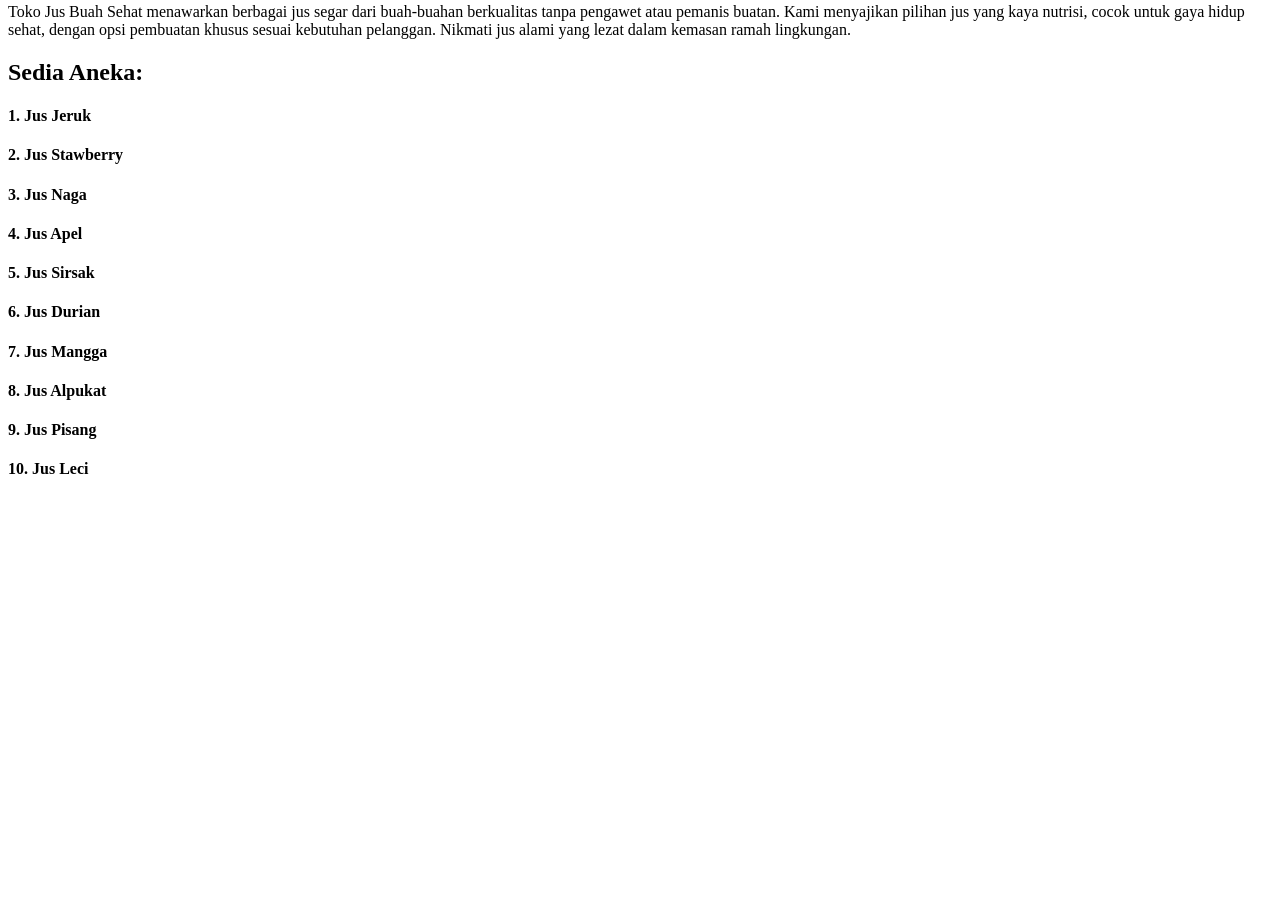
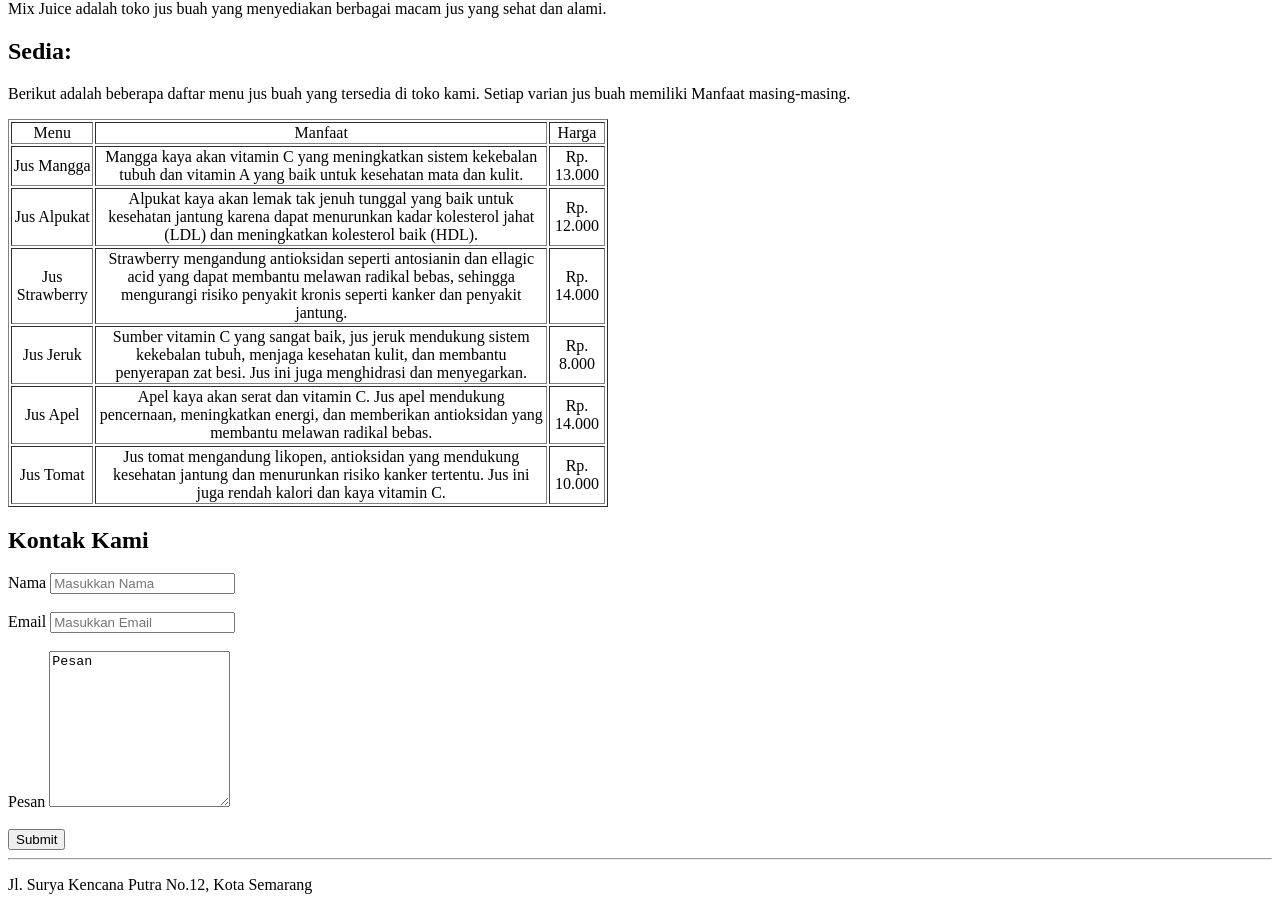
Before and after one commit to annisarhmaaa/Tugas1_Pemweb, a plain HTML site: page index.html in a window 1280 px wide. Shown: the part 367-1271 px from the top of the page. Before the commit the page ends 867 px from the top, so only its background shows below. Drawn offline with Linux system fonts and the light colour scheme.

Commit message:
Add files via upload

```diff
--- a/index.html
+++ b/index.html
@@ -7,39 +7,105 @@
     <link rel="stylesheet" href="https://cdnjs.cloudflare.com/ajax/libs/font-awesome/6.6.0/css/all.min.css"
         integrity="sha512-Kc323vGBEqzTmouAECnVceyQqyqdsSiqLQISBL29aUW4U/M7pSPA/gEUZQqv1cwx4OnYxTxve5UMg5GT6L4JJg=="
         crossorigin="anonymous" referrerpolicy="no-referrer" />
-    <title>Jus Buah Sehat</title>
+    <title>Mix Juice-Jus Buah Sehat</title>
 </head>
 
 <body>
-    <div class="header" id="Home">
-        <h1>JUS BUAH SEHAT</h1>
-        <ul>
-            <li><a href="index.html">Home</a></li>
-            <li><a href="About.html">About</a></li>
-            <li><a href="Contact.html">Contact</a></li>
-        </ul>
-    </div>
+    <header>
+        <nav>
+            <h1>MIX JUICE-JUS BUAH SEHAT</h1>
+            <ul>
+                <li><a href="index.html">Home</a></li>
+                <li><a href="About.html">About</a></li>
+                <li><a href="Contact.html">Kontak</a></li>
+            </ul>
+        </nav>
+    </header>
+    <hr>
+    <main>
+        <section class="content" id="About">
+            <img src="logo.jpg" alt="Logo KuyJuice- Jus Buah Sehat" width="200px">
+            <p>Mix Juice adalah toko jus buah yang menyediakan berbagai macam jus yang sehat dan alami.</p>
+            <h2>Sedia:</h2>
+            <p>Berikut adalah beberapa daftar menu jus buah yang tersedia di toko kami. Setiap varian jus buah memiliki
+                Manfaat masing-masing.</p>
+            <table border="1" width="600px" height="300px">
+                <thead align="center">
+                    <tr>
+                        <td>Menu</td>
+                        <td>Manfaat</td>
+                        <td>Harga</td>
+                    </tr>
+                </thead>
+                <tbody align="center">
+                    <tr>
+                        <td>Jus Mangga</td>
+                        <td>Mangga kaya akan vitamin C yang meningkatkan sistem kekebalan tubuh dan vitamin A yang baik
+                            untuk kesehatan mata dan kulit.</td>
+                        <td>Rp. 13.000</td>
+                    </tr>
+                    <tr>
+                        <td>Jus Alpukat</td>
+                        <td>Alpukat kaya akan lemak tak jenuh tunggal yang baik untuk kesehatan jantung karena dapat
+                            menurunkan kadar kolesterol jahat (LDL) dan meningkatkan kolesterol baik (HDL).</td>
+                        <td>Rp. 12.000</td>
+                    </tr>
+                    <tr>
+                        <td>Jus Strawberry</td>
+                        <td>Strawberry mengandung antioksidan seperti antosianin dan ellagic acid yang dapat membantu
+                            melawan radikal bebas, sehingga mengurangi risiko penyakit kronis seperti kanker dan
+                            penyakit jantung.</td>
+                        <td>Rp. 14.000</td>
+                    </tr>
+                    <tr>
+                        <td>Jus Jeruk</td>
+                        <td>Sumber vitamin C yang sangat baik, jus jeruk mendukung sistem kekebalan tubuh, menjaga
+                            kesehatan kulit, dan membantu penyerapan zat besi. Jus ini juga menghidrasi dan menyegarkan.
+                        </td>
+                        <td>Rp. 8.000</td>
+                    </tr>
+                    <tr>
+                        <td>Jus Apel</td>
+                        <td>Apel kaya akan serat dan vitamin C. Jus apel mendukung pencernaan, meningkatkan energi, dan
+                            memberikan antioksidan yang membantu melawan radikal bebas.</td>
+                        <td>Rp. 14.000</td>
+                    </tr>
+                    <tr>
+                        <td>Jus Tomat</td>
+                        <td>Jus tomat mengandung likopen, antioksidan yang mendukung kesehatan jantung dan menurunkan
+                            risiko kanker tertentu. Jus ini juga rendah kalori dan kaya vitamin C.</td>
+                        <td>Rp. 10.000</td>
+                    </tr>
+                </tbody>
+            </table>
+        </section>
 
-
-    <div class="content" id="About">
-        <img src="logo.jpg" alt="Logo Jus Buah" width="200px">
-        <p>Toko Jus Buah Sehat menawarkan berbagai jus segar dari buah-buahan berkualitas tanpa pengawet atau pemanis
-            buatan. Kami menyajikan pilihan jus yang kaya nutrisi, cocok untuk gaya hidup sehat, dengan opsi pembuatan
-            khusus sesuai kebutuhan pelanggan. Nikmati jus alami yang lezat dalam kemasan ramah lingkungan.</p>
-
-        <h2>Sedia Aneka:</h2>
-        <h4>1. Jus Jeruk</h4>
-        <h4>2. Jus Stawberry</h4>
-        <h4>3. Jus Naga</h4>
-        <h4>4. Jus Apel</h4>
-        <h4>5. Jus Sirsak</h4>
-        <h4>6. Jus Durian</h4>
-        <h4>7. Jus Mangga</h4>
-        <h4>8. Jus Alpukat</h4>
-        <h4>9. Jus Pisang</h4>
-        <h4>10. Jus Leci</h4>
-
-    </div>
+        <section class="contact" id="Contact">
+            <h2>Kontak Kami</h2>
+            <form action="">
+                <label for="">Nama</label>
+                <input type="text" placeholder="Masukkan Nama">
+                <br>
+                <br>
+                <label for="">Email</label>
+                <input type="email" placeholder="Masukkan Email">
+                <br>
+                <br>
+                <label for="">Pesan</label>
+                <textarea name="pesan" id="Pesan" cols="20" rows="10">Pesan</textarea>
+                <br>
+                <br>
+                <button type="submit">Submit</button>
+            </form>
+        </section>
+    </main>
+    <hr>
+    <footer>
+        <p>Jl. Surya Kencana Putra No.12, Kota Semarang</p>
+        <a href="mailto:annisanurramadhani93@gmail.com"><i class="fa-regular fa-envelope"></i></a>
+        <a href="https://www.instagram.com/annisarhmaaaaa_?igsh=MWM3N2hxdXFpNmF2aw=="><i
+                class="fa-brands fa-square-instagram"></i></a>
+    </footer>
 
 </body>
 
```
